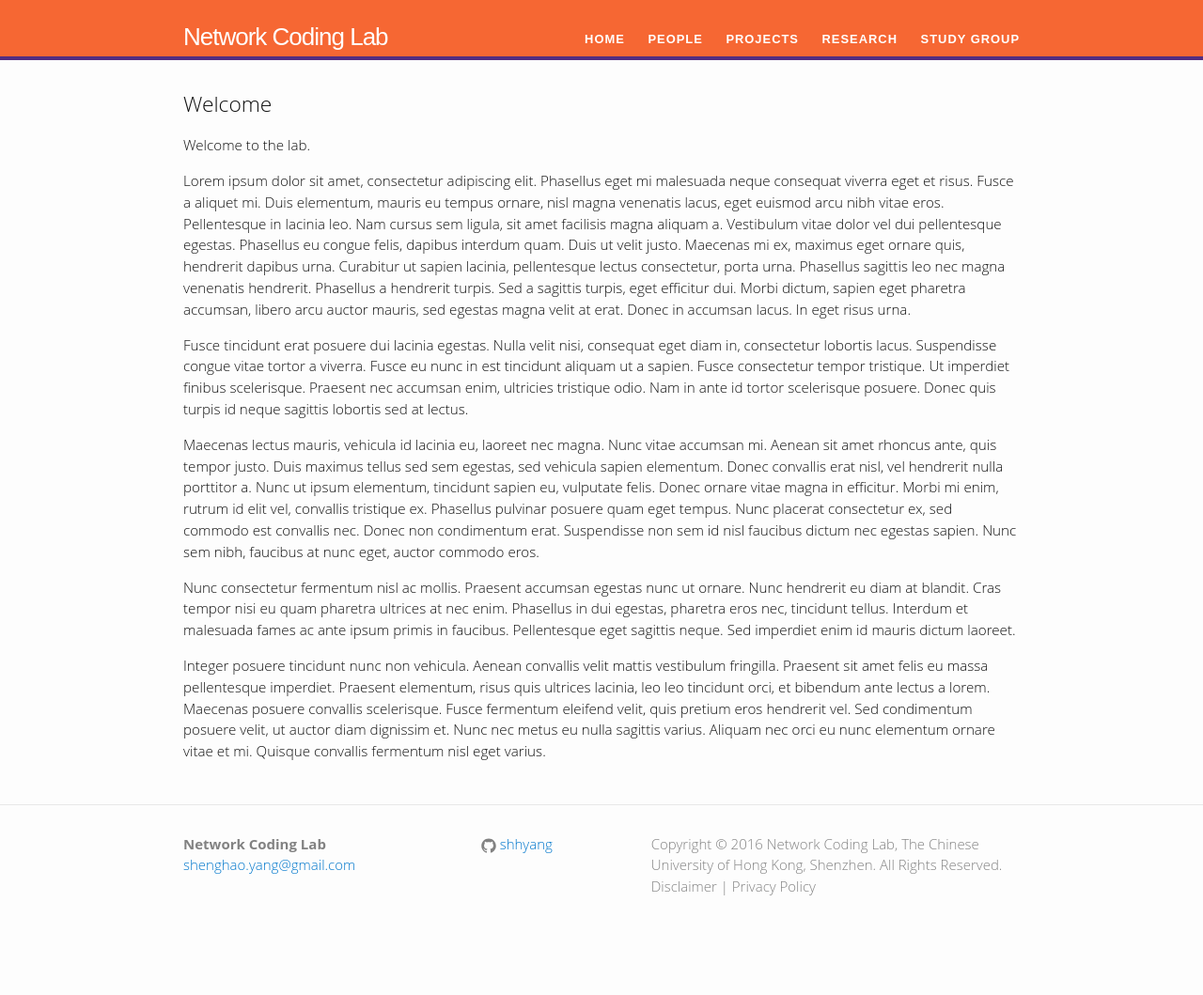
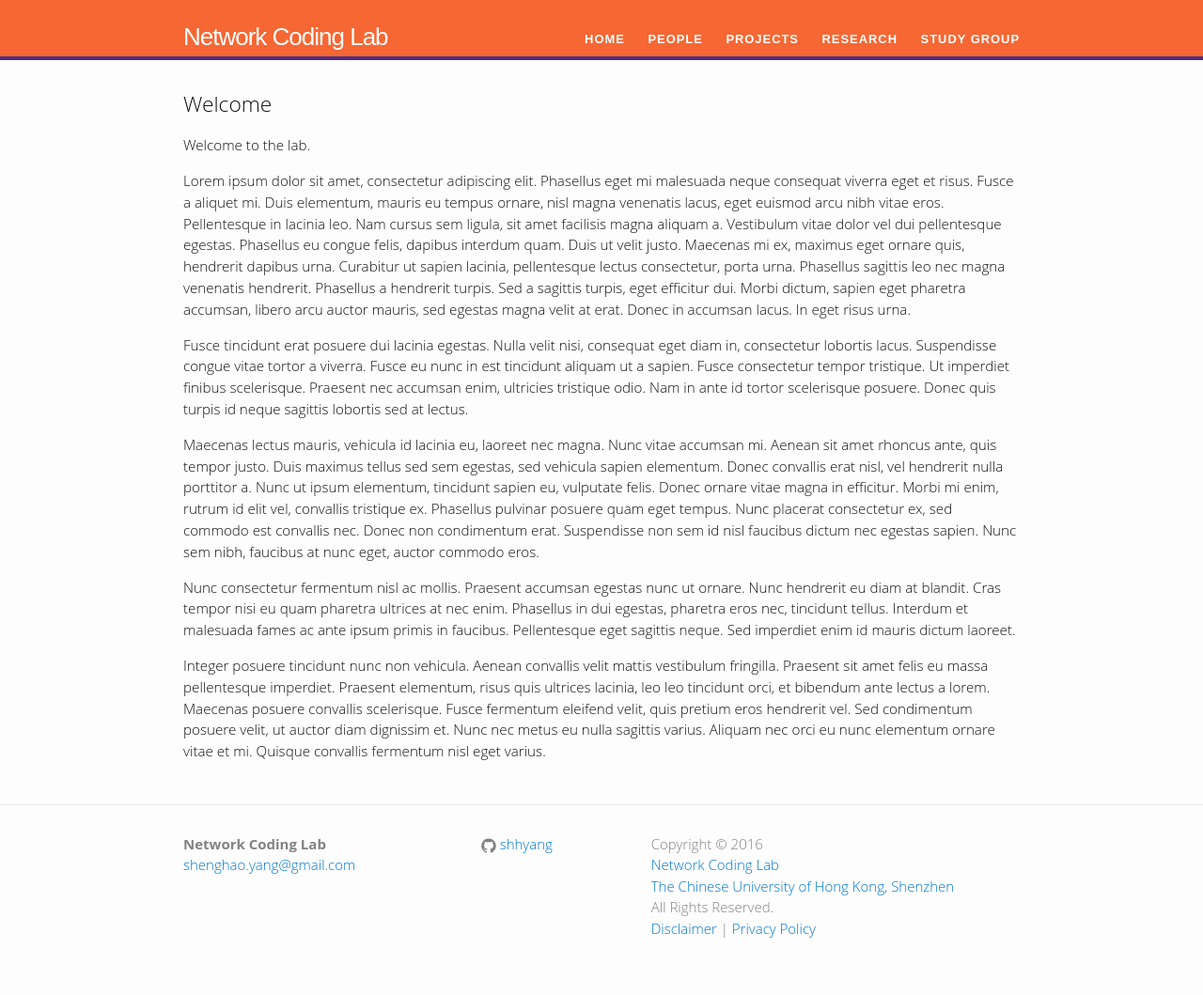
Before and after one commit to shhyang/nclab, a Jekyll site: the page built from index.md, in a window 1280 px wide. Shown: the whole page at 94% size. Built offline with Jekyll 4.4.1, drawn with Linux system fonts in a browser that asks for light colours; some web fonts are replaced; our own code applies the rules of GitHub Pages for plain Markdown files; before the commit the page ends 1014 px from its top, so only the background shows below that; part of the change alters nothing that is shown.

Commit message:
update footer.

```diff
--- a/_config.yml
+++ b/_config.yml
@@ -1,8 +1,6 @@
 # Site settings
 title: Network Coding Lab
 email: shenghao.yang@gmail.com
-description: > # this means to ignore newlines until "baseurl:"
-  Copyright © 2016 Network Coding Lab, The Chinese University of Hong Kong, Shenzhen. All Rights Reserved. Disclaimer | Privacy Policy
 baseurl: "/netcoding" # the subpath of your site, e.g. /blog/
 url: "http://yourdomain.com" # the base hostname & protocol for your site
 # twitter_username: Undef
--- a/_includes/footer.html
+++ b/_includes/footer.html
@@ -48,7 +48,16 @@
 
       <div class="footer-col  footer-col-3">
          <p class="text">
-{{ site.description }}
+           Copyright © 2016
+           <br>
+           <a href="{{ site.url }}{{ site.baseurl }}/">Network Coding Lab</a>
+           <br>
+           <a href="http://www.cuhk.edu.cn/en/">The Chinese University of Hong Kong, Shenzhen</a>
+           <br>
+           All Rights Reserved.
+           <br>
+           <a href="http://www.cuhk.edu.cn/en/Disclaimer/index.html">Disclaimer</a> | <a href="http://www.cuhk.edu.cn/en/Policy/index.html">Privacy Policy</a>
+         </p>
       </div>
     </div>
 
```
Also changed, not shown: 9 other files.
